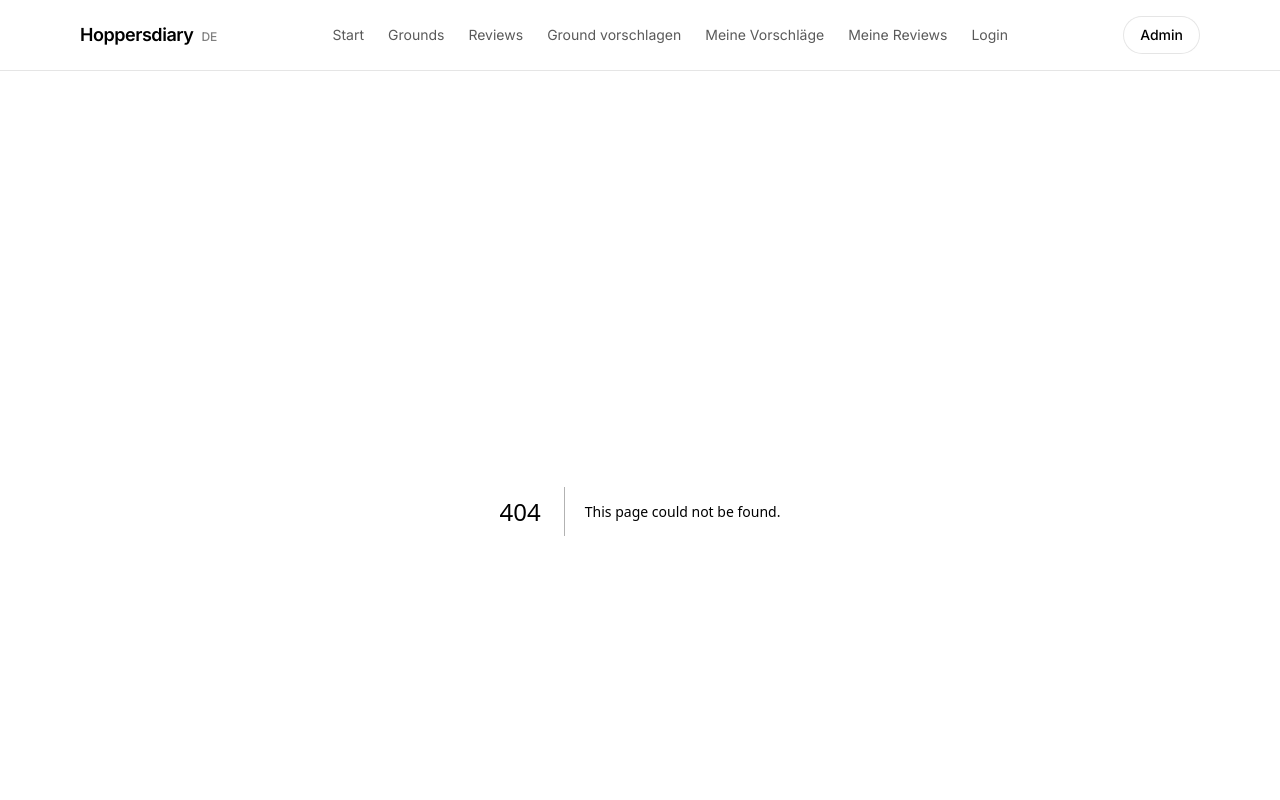
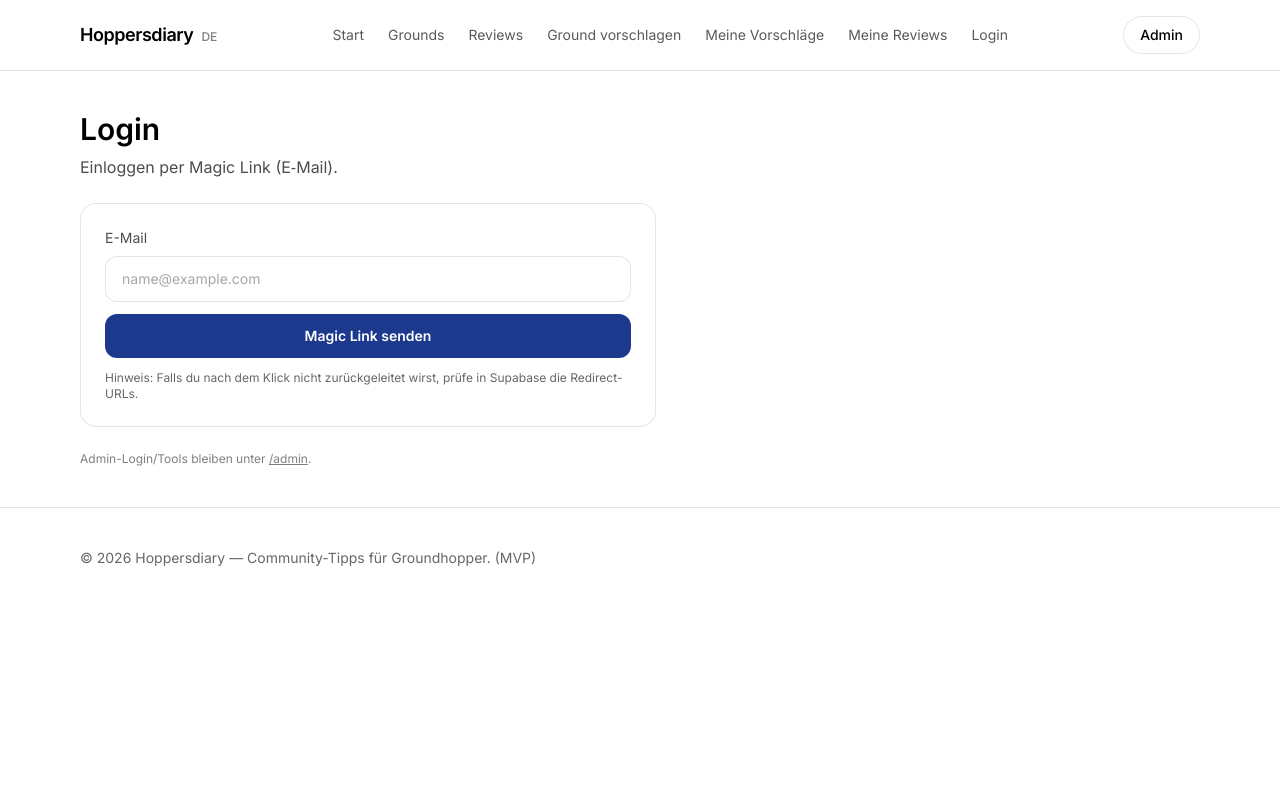
Before and after one commit to Odoptus77/hoppersdiary, a Next.js app: page /login in a window 1280 px wide. Before the commit this address had no page. Shown: the top 800 px of the page. Built offline with nearby package versions, Linux system fonts and the light colour scheme; no server answers.

Commit message:
Add user /login page (magic link)

```diff
--- /dev/null
+++ b/src/app/login/page.tsx
@@ -0,0 +1,130 @@
+"use client";
+
+import Link from "next/link";
+import { createSupabaseBrowserClient } from "@/lib/supabase/client";
+import { useEffect, useMemo, useState } from "react";
+
+export default function LoginPage() {
+  const supabase = useMemo(() => createSupabaseBrowserClient(), []);
+  const [email, setEmail] = useState("");
+  const [sending, setSending] = useState(false);
+  const [status, setStatus] = useState<string | null>(null);
+  const [sessionEmail, setSessionEmail] = useState<string | null>(null);
+
+  useEffect(() => {
+    if (!supabase) return;
+
+    supabase.auth.getSession().then(({ data }) => {
+      setSessionEmail(data.session?.user.email ?? null);
+    });
+
+    const { data: sub } = supabase.auth.onAuthStateChange((_event, session) => {
+      setSessionEmail(session?.user.email ?? null);
+    });
+
+    return () => sub.subscription.unsubscribe();
+  }, [supabase]);
+
+  async function sendMagicLink(e: React.FormEvent) {
+    e.preventDefault();
+
+    if (!supabase) {
+      setStatus("Supabase ist nicht konfiguriert.");
+      return;
+    }
+
+    setSending(true);
+    setStatus(null);
+
+    try {
+      const { error } = await supabase.auth.signInWithOtp({
+        email,
+        options: {
+          emailRedirectTo: `${window.location.origin}/login`,
+        },
+      });
+      if (error) throw error;
+      setStatus("Magic Link gesendet. Bitte E-Mail öffnen und bestätigen.");
+    } catch (err: any) {
+      setStatus(err?.message ?? "Fehler beim Senden des Magic Links.");
+    } finally {
+      setSending(false);
+    }
+  }
+
+  async function signOut() {
+    if (!supabase) return;
+    await supabase.auth.signOut();
+  }
+
+  return (
+    <div className="space-y-6">
+      <header className="space-y-2">
+        <h1 className="text-3xl font-semibold">Login</h1>
+        <p className="text-black/70">Einloggen per Magic Link (E‑Mail).</p>
+      </header>
+
+      {!supabase ? (
+        <div className="rounded-2xl border border-black/10 bg-white p-6 text-sm text-black/70">
+          Supabase ist nicht konfiguriert.
+        </div>
+      ) : sessionEmail ? (
+        <div className="rounded-2xl border border-black/10 bg-white p-6">
+          <div className="text-sm text-black/70">
+            Eingeloggt als <span className="font-semibold">{sessionEmail}</span>
+          </div>
+          <div className="mt-4 flex flex-wrap gap-2">
+            <Link
+              href="/grounds"
+              className="rounded-xl bg-blue-900 px-4 py-2 text-sm font-semibold text-white"
+            >
+              Zu den Grounds
+            </Link>
+            <Link
+              href="/me/reviews"
+              className="rounded-xl border border-black/10 bg-white px-4 py-2 text-sm"
+            >
+              Meine Reviews
+            </Link>
+            <button
+              onClick={signOut}
+              className="rounded-xl border border-black/10 bg-white px-4 py-2 text-sm"
+            >
+              Abmelden
+            </button>
+          </div>
+        </div>
+      ) : (
+        <div className="max-w-xl rounded-2xl border border-black/10 bg-white p-6">
+          <form onSubmit={sendMagicLink} className="grid gap-3">
+            <label className="grid gap-2 text-sm text-black/70">
+              E-Mail
+              <input
+                type="email"
+                required
+                value={email}
+                onChange={(e) => setEmail(e.target.value)}
+                placeholder="name@example.com"
+                className="rounded-xl border border-black/10 bg-white px-4 py-3 text-sm outline-none focus:border-black/20"
+              />
+            </label>
+            <button
+              disabled={sending}
+              className="rounded-xl bg-blue-900 px-5 py-3 text-sm font-semibold text-white disabled:opacity-60"
+            >
+              {sending ? "Sende…" : "Magic Link senden"}
+            </button>
+            {status && <p className="text-sm text-black/70">{status}</p>}
+            <p className="text-xs text-black/60">
+              Hinweis: Falls du nach dem Klick nicht zurückgeleitet wirst, prüfe in Supabase die Redirect-URLs.
+            </p>
+          </form>
+        </div>
+      )}
+
+      <div className="text-xs text-black/50">
+        Admin-Login/Tools bleiben unter <Link className="underline" href="/admin">/admin</Link>.
+      </div>
+    </div>
+  );
+}
--- a/src/app/suggest/page.tsx
+++ b/src/app/suggest/page.tsx
@@ -1,5 +1,6 @@
 "use client";
 
+import Link from "next/link";
 import { createSupabaseBrowserClient } from "@/lib/supabase/client";
 import { useMemo, useState } from "react";
 
@@ -68,6 +69,9 @@ export default function SuggestGroundPage() {
         <p className="text-black/70">
           Du kannst neue Stadien vorschlagen. Ein Admin prüft und schaltet sie frei.
         </p>
+        <p className="text-sm text-black/70">
+          Noch nicht eingeloggt? <Link className="underline" href="/login">Zum Login</Link>
+        </p>
       </header>
 
       <div className="max-w-2xl rounded-2xl border border-black/10 bg-white p-6">
--- a/src/components/SiteHeader.tsx
+++ b/src/components/SiteHeader.tsx
@@ -7,7 +7,7 @@ const nav = [
   { href: "/suggest", label: "Ground vorschlagen" },
   { href: "/me/suggestions", label: "Meine Vorschläge" },
   { href: "/me/reviews", label: "Meine Reviews" },
-  { href: "/admin", label: "Login" },
+  { href: "/login", label: "Login" },
 ];
 
 export function SiteHeader() {
```
